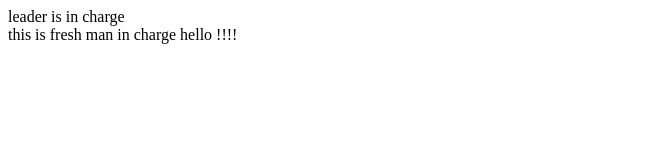
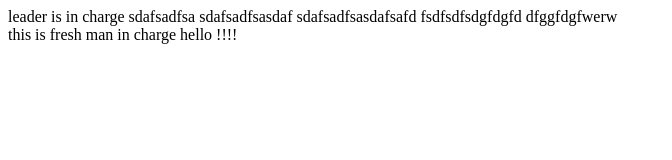
Before and after one commit to JongJong00/company-project, a plain HTML site: page index.html in a window 1280 px wide. Shown: the whole page, without its empty margins (0-672 px from the left). Drawn offline with Linux system fonts and the light colour scheme.

Commit message:
second commit

```diff
--- a/index.html
+++ b/index.html
@@ -11,6 +11,11 @@
 <body>
     <nav>
         leader is in charge
+        sdafsadfsa
+        sdafsadfsasdaf
+        sdafsadfsasdafsafd
+        fsdfsdfsdgfdgfd
+        dfggfdgfwerw
     </nav>
 
     <main>
```
